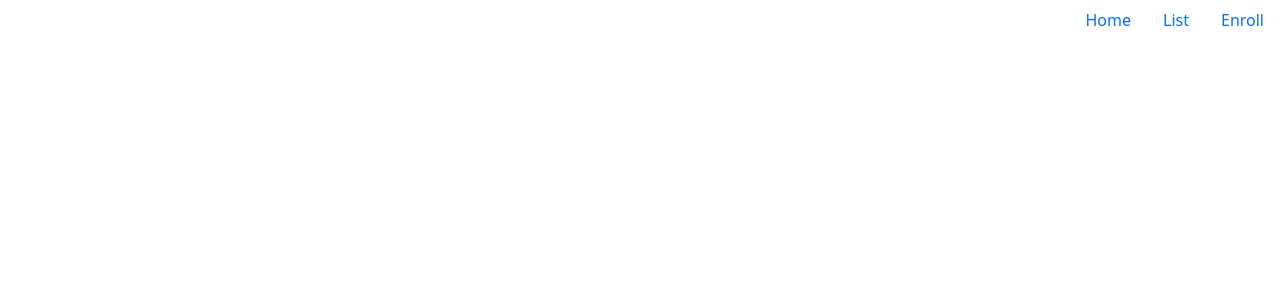
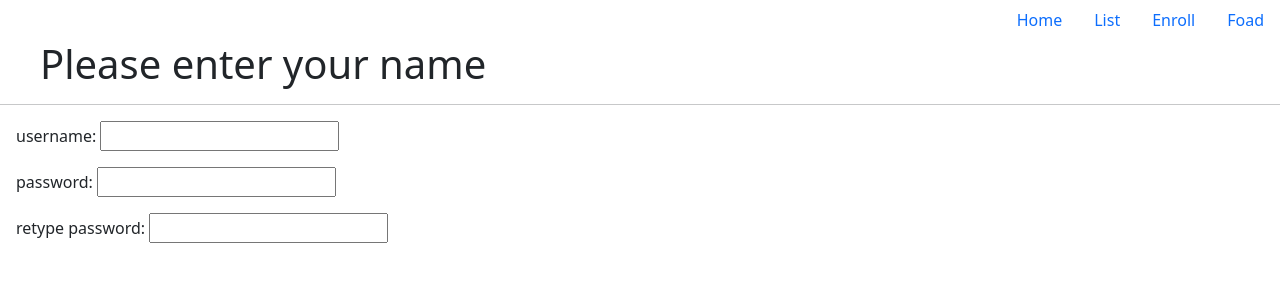
Before and after one commit to separse/angular-edureka, an Angular app: page /foadShariat6 in a window 1280 px wide. Before the commit this address led to /. Shown: the top 300 px of the page. Built offline with nearby package versions, Linux system fonts and the light colour scheme.

Commit message:
foad-shariat-6

```diff
--- a/src/app/app-routing.module.ts
+++ b/src/app/app-routing.module.ts
@@ -1,6 +1,7 @@
 import { NgModule } from '@angular/core';
 import { Routes, RouterModule } from '@angular/router';
 import { CreateComponent } from './create/create.component';
+import { FoadShariat6Component } from './foad-shariat-6/foad-shariat-6.component';
 import { HomeComponent } from './home/home.component';
 import { ListComponent } from './list/list.component';
 
@@ -8,7 +9,8 @@ const routes: Routes = [
   { path: '', pathMatch: 'full', redirectTo: '/home' },
   { path: 'home', component: HomeComponent },
   { path: 'list', component: ListComponent },
-  { path: 'create', component: CreateComponent }
+  { path: 'create', component: CreateComponent },
+  { path: 'foadShariat6', component: FoadShariat6Component }
 ];
 
 @NgModule({
--- a/src/app/app.module.ts
+++ b/src/app/app.module.ts
@@ -9,6 +9,7 @@ import { CreateComponent } from './create/create.component';
 import { HeaderComponent } from './header/header.component';
 import { FormsModule } from '@angular/forms';
 import { ListDetailComponent } from './list-detail/list-detail.component';
+import { FoadShariat6Component } from './foad-shariat-6/foad-shariat-6.component';
 import { NgbModule } from '@ng-bootstrap/ng-bootstrap';
 
 @NgModule({
@@ -19,6 +20,7 @@ import { NgbModule } from '@ng-bootstrap/ng-bootstrap';
     CreateComponent,
     HeaderComponent,
     ListDetailComponent,
+    FoadShariat6Component
   ],
   imports: [
     BrowserModule,
--- /dev/null
+++ b/src/app/foad-shariat-6/foad-shariat-6.component.ts
@@ -0,0 +1,34 @@
+import { Component, OnInit } from "@angular/core";
+
+@Component({
+    selector: 'app-foad-shariat-6',
+    template: `
+            <h1 [hidden]="username===''" [style]="styles">Welcome {{username}}</h1>
+            <h1 [hidden]="username!==''">Please enter your name</h1>
+            <hr>
+            <p>username: <input type="text" [(ngModel)]="username"></p>
+            <p>password: <input type="password" [(ngModel)]="password"></p>
+            <p>retype password: <input type="password" [(ngModel)]="retriedPassword"></p>
+            <p [hidden]="password==retriedPassword">passwords dont match!</p>
+            <p [hidden]="password!==retriedPassword || password===''">passwords matched</p>
+    `,
+    styles: [`
+            h1, p {
+                padding: 0 1em;
+            }
+        `]
+})
+
+export class FoadShariat6Component implements OnInit {
+    username: string = '';
+    password: any = '';
+    retriedPassword: any = '';
+    styles = {}
+    ngOnInit(): void {
+        this.styles = {
+            'color': 'green',
+            'font-size': '3em',
+            'background': 'black'
+        }
+    }
+}
--- a/src/app/header/header.component.html
+++ b/src/app/header/header.component.html
@@ -8,4 +8,7 @@
     <li class="nav-item">
       <a class="nav-link" routerLink="/create">Enroll</a>
     </li>
+    <li class="nav-item">
+      <a class="nav-link" routerLink="/foadShariat6">Foad</a>
+    </li>
   </ul>
```
